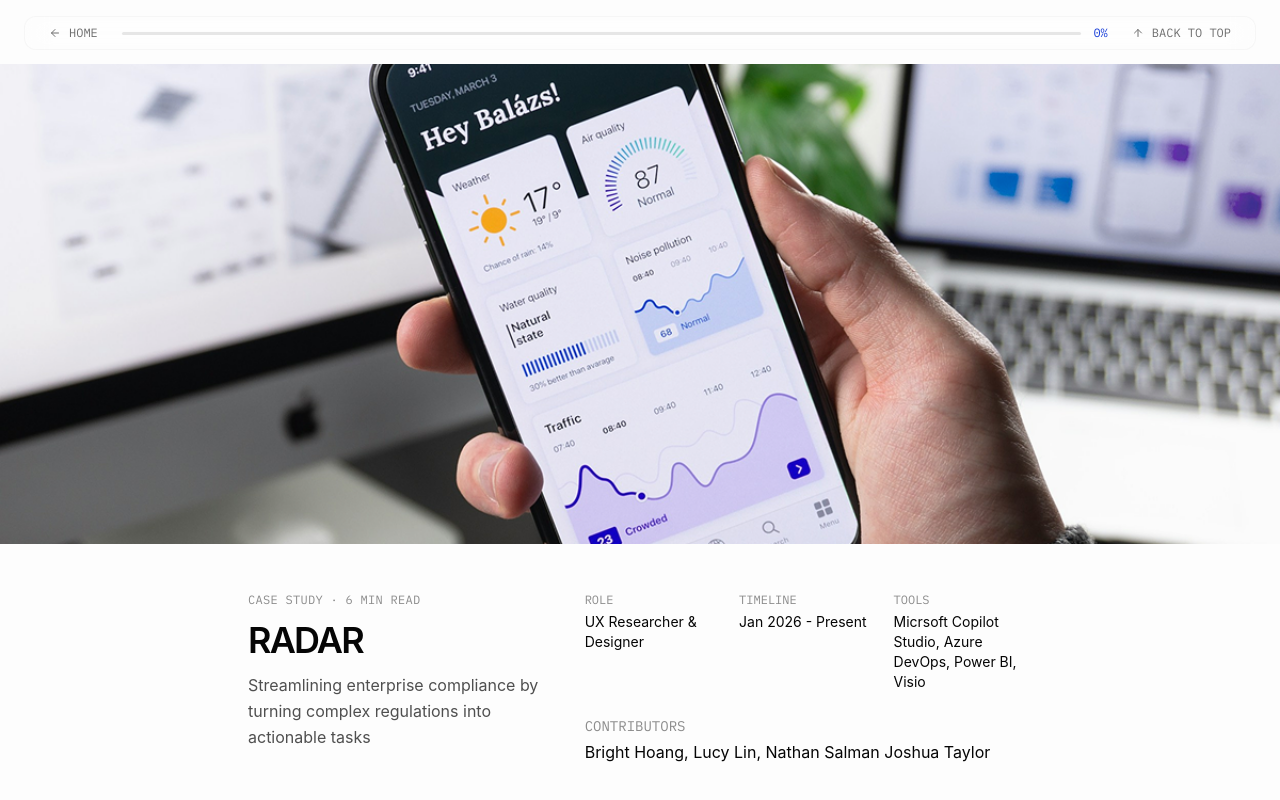
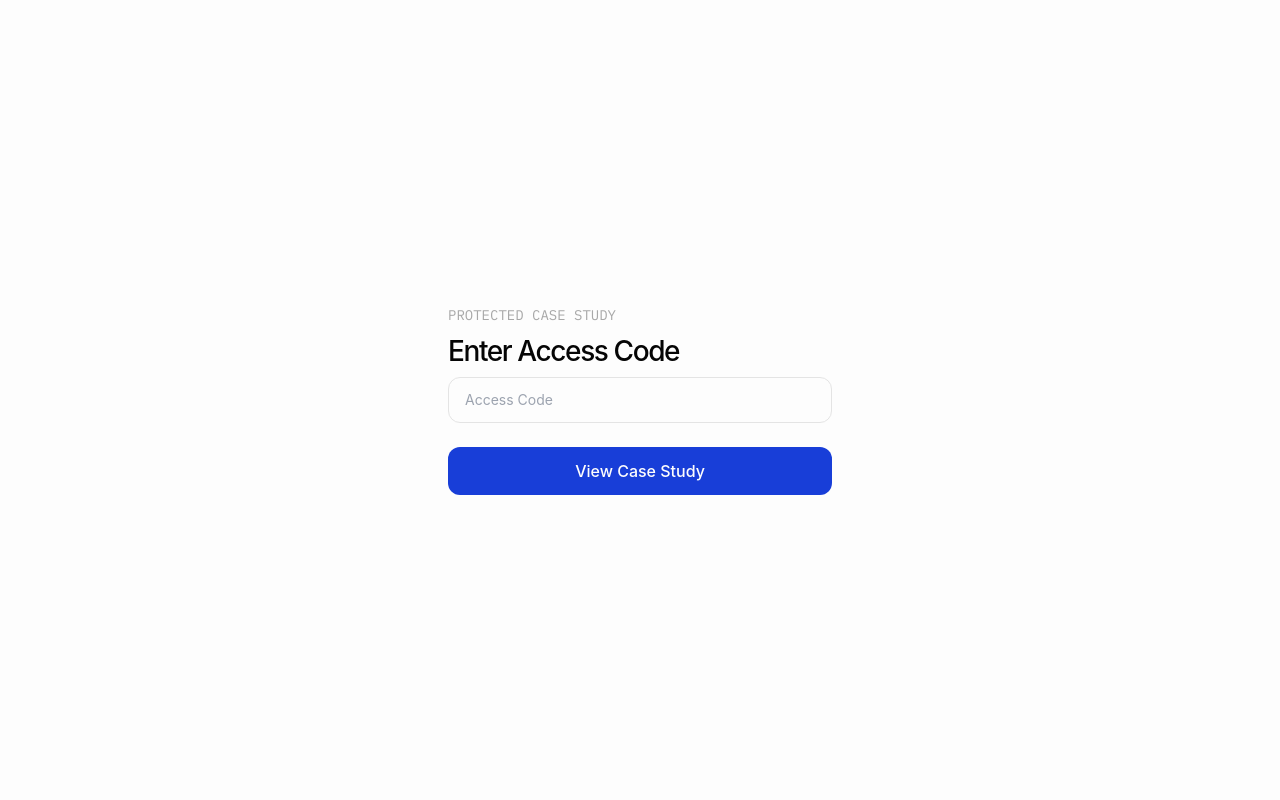
Before and after one commit to jadanguyend/portfolio, a React (Vite) app: page /portfolio/case-studies/radar in a window 1280 px wide. Shown: the top 800 px of the page. Built offline with nearby package versions, Linux system fonts and the light colour scheme; a web font is replaced by a local one.

Commit message:
fixed bugs and added password protect page

```diff
--- a/src/components/Layout.jsx
+++ b/src/components/Layout.jsx
@@ -28,7 +28,10 @@ const Layout = forwardRef(function Layout({ children, footer }, ref) {
   useEffect(() => {
     if (!cardRef.current) return;
 
-    const updateCardHeight = () => setCardHeight(cardRef.current.offsetHeight);
+    const updateCardHeight = () => {
+      if (!cardRef.current) return;
+      setCardHeight(cardRef.current.offsetHeight);
+    };
     updateCardHeight();
 
     const observer = new ResizeObserver(updateCardHeight);
@@ -61,7 +64,9 @@ const Layout = forwardRef(function Layout({ children, footer }, ref) {
     updateFooterOffset();
 
     // Update on scale changes
-    const unsubscribe = scaleSpring.onChange(() => updateFooterOffset());
+    const unsubscribe = scaleSpring.on("change", () => {
+      updateFooterOffset();
+    });
 
     // Update on window resize
     window.addEventListener("resize", updateFooterOffset);
--- a/src/components/case_study_blocks/explainer/ExplainerSection.jsx
+++ b/src/components/case_study_blocks/explainer/ExplainerSection.jsx
@@ -33,9 +33,9 @@ export default function ExplainerSection({
 
         {/* Right: Body */}
         <div className="col-span-12 md:col-span-6">
-          <p className="text-base text-grayLight-900 dark:text-grayDark-900">
+          <div className="text-base text-grayLight-900 dark:text-grayDark-900">
             {body}
-          </p>
+          </div>
         </div>
       </div>
 
--- a/src/components/case_study_blocks/highlight/HighlightSection.jsx
+++ b/src/components/case_study_blocks/highlight/HighlightSection.jsx
@@ -27,9 +27,9 @@ export default function HighlightSection({
         </h2>
 
         {description && (
-          <p className="mt-4 text-base">
+          <div className="mt-4 text-base">
             {description}
-          </p>
+          </div>
         )}
       </div>
 
--- a/src/pages/case_studies/Radar.jsx
+++ b/src/pages/case_studies/Radar.jsx
@@ -1,4 +1,7 @@
 // src/pages/case_studies/Nomo.jsx
+
+import { useState } from "react";
+
 import CaseStudyLayout from "../../layouts/CaseStudyLayout";
 import Hero from "../../components/case_study_blocks/Hero";
 import OverviewSection from "../../components/case_study_blocks/OverviewSection";
@@ -31,6 +34,11 @@ import {
 } from "react-icons/fi";
 
 export default function Radar() {
+  const [password, setPassword] = useState("");
+  const [unlocked, setUnlocked] = useState(false);
+
+  const correctPassword = "radar2026";
+
   const processSteps = [
     {
       icon: FiUser,
@@ -72,6 +80,43 @@ export default function Radar() {
       imageAlt: "Food logging feature",
     },
   ];
+
+if (!unlocked) {
+  return (
+    <div className="min-h-screen flex items-center justify-center bg-grayLight-10 dark:bg-grayDark-10 px-6">
+      <div className="w-full max-w-sm">
+        <p className="font-mono text-sm mb-2 uppercase text-grayLight-400 dark:text-grayLight-400">
+          Protected Case Study
+        </p>
+
+        <h3 className="text-grayLight-900 dark:text-grayDark-900 mb-2">
+          Enter Access Code
+        </h3>
+
+        <input
+          type="password"
+          value={password}
+          onChange={(e) => setPassword(e.target.value)}
+          placeholder="Access Code"
+          className="w-full bg-grayLight-10 dark:bg-grayDark-10 border border-grayLight-200 dark:border-grayDark-200 bg-grayLight-10 px-4 py-3 rounded-xl mb-6 outline-none text-sm text-grayLight-600 dark:text-grayLight-600"
+        />
+
+        <button
+          onClick={() => {
+            if (password === correctPassword) {
+              setUnlocked(true);
+            } else {
+              alert("Incorrect password");
+            }
+          }}
+          className="w-full bg-accent text-grayLight-10 dark:text-grayLight-10 py-3 rounded-xl font-medium transition hover:opacity-90"
+        >
+          View Case Study
+        </button>
+      </div>
+    </div>
+  );
+}
 
   return (
     <>
```
